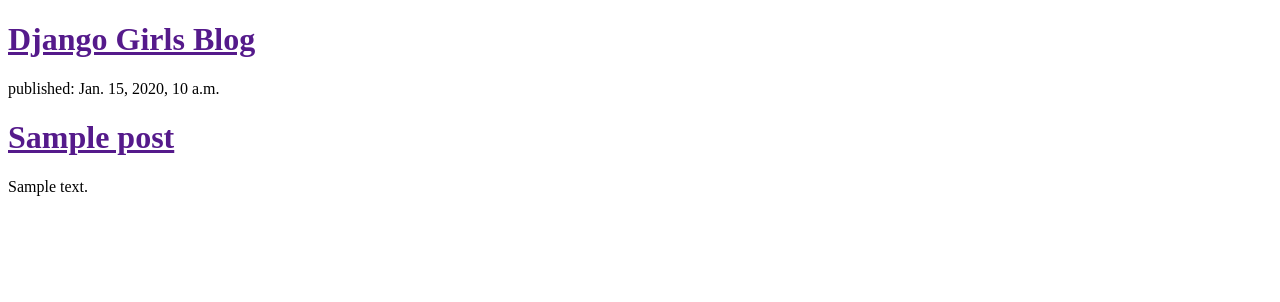
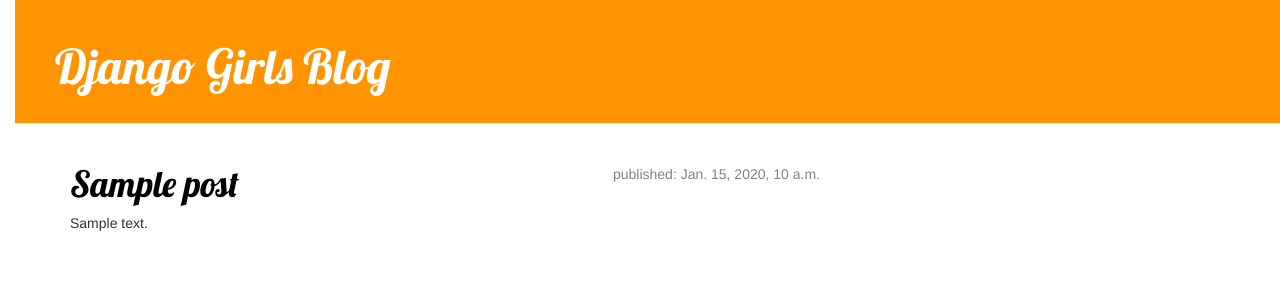
Before and after one commit to 7stud/my-first-blog, a Django app: template blog/templates/blog/list_of_posts.html in a window 1280 px wide. Shown: the top 302 px of the page. Run offline with Django 3.2, Linux system fonts and the light colour scheme; the template is opened without the code that fills it: values that come from a table or form of the project are taken from there, others are empty; tables that the repository leaves empty hold one stand-in row (values such as "Sample post"); some libraries are stand-ins or nearby versions.

Commit message:
Add urls and views for list_of_posts, post_detail. Add template base.html. Add template list_of_posts.html. Add template post_detail.html.

```diff
--- /dev/null
+++ b/blog/static/css/blog.css
@@ -0,0 +1,63 @@
+h1 a {
+  color: #FCA205;
+  font-family: 'Lobster';
+}
+
+body {
+  padding-left: 15px;
+}
+
+.page-header {
+  background-color: #ff9400;
+  margin-top: 0;
+  padding: 20px 20px 20px 40px;
+}
+
+.page-header h1,
+.page-header h1 a,
+.page-header h1 a:visited
+.page-header h1 a:active {
+  color: #ffffff;
+  font-size: 36pt;
+  text-decoration: none;
+}
+
+.content {
+  margin-left: 40px;
+}
+
+h1, h2, h3, h4 {
+  font-family: 'Lobster', cursive;
+}
+
+.date {
+  float: right;
+  color: #828282;
+}
+
+.save {
+  float: right;
+}
+
+.post-form textarea,
+.post-form input {
+  width: 100%;
+}
+
+.top-menu,
+.top-menu:hover,
+.top-menu:visited {
+  color: #ffffff;
+  float: right;
+  font-size: 26pt;
+  margin-right: 20px;
+}
+
+.post {
+  margin-bottom: 70px;
+}
+
+.post h1 a,
+.post h1 a:visited {
+  color: #000000;
+}
--- /dev/null
+++ b/blog/templates/blog/base.html
@@ -0,0 +1,37 @@
+{% load staticfiles %}
+<!DOCTYPE html>
+<html>
+  <head>
+    <meta charset="utf-8">
+    <title>Django Girls Blog</title>
+
+    <link rel="stylesheet"
+    href="//maxcdn.bootstrapcdn.com/bootstrap/3.2.0/css/bootstrap.min.css">
+
+    <link rel="stylesheet"
+    href="//maxcdn.bootstrapcdn.com/bootstrap/3.2.0/css/bootstrap-theme.min.css">
+
+    <link rel="stylesheet" href="{% static 'css/blog.css' %}">
+
+    <link href="http://fonts.googleapis.com/css?family=Lobster&subset=latin,latin-ext"
+          rel="stylesheet" type="text/css">
+
+  </head>
+  <body>
+
+    <div class="page-header">
+      <h1><a href="/">Django Girls Blog</a></h1>
+    </div>
+
+    <div class="content container">
+      <div class="row">
+        <div class="col-md-8">
+           {% block content %}
+           {% endblock %}
+        </div>
+      </div>
+    </div>
+
+
+  </body>
+</html>
--- a/blog/templates/blog/list_of_posts.html
+++ b/blog/templates/blog/list_of_posts.html
@@ -1,24 +1,11 @@
-<!DOCTYPE html>
-<html>
-  <head>
-    <meta charset="utf-8">
-    <title>Django Girls Blog</title>
-  </head>
-  <body>
+{% extends 'blog/base.html' %}
 
-    <div>
-        <h1><a href="">Django Girls Blog</a></h1>
-    </div>
-
-
+{% block content %}
   {% for post in posts %}
-    <div>
-      <div>published: {{ post.published_date }}</div>
-      <h1><a href="">{{ post.title }}</a></h1>
+    <div class="post">
+      <div class="date">published: {{ post.published_date }}</div>
+      <h1><a href="{% url 'post_detail' pk=post.pk %}">{{ post.title }}</a></h1>
       <div>{{ post.text|linebreaks }}</div>
     </div>
   {% endfor %}
-
-
-  </body>
-</html>
+{% endblock %}
--- a/blog/urls.py
+++ b/blog/urls.py
@@ -3,5 +3,5 @@
 
 urlpatterns = [
     url(r'^$', views.list_of_posts, name="list_of_posts"),
-
+    url(r'^post/(?P<pk>\d+)/$', views.post_detail, name="post_detail"),
 ]
```
Also changed, not shown: blog/templates/blog/post_detail.html (added, +12 -0 lines), blog/views.py (+9 -1 lines).
